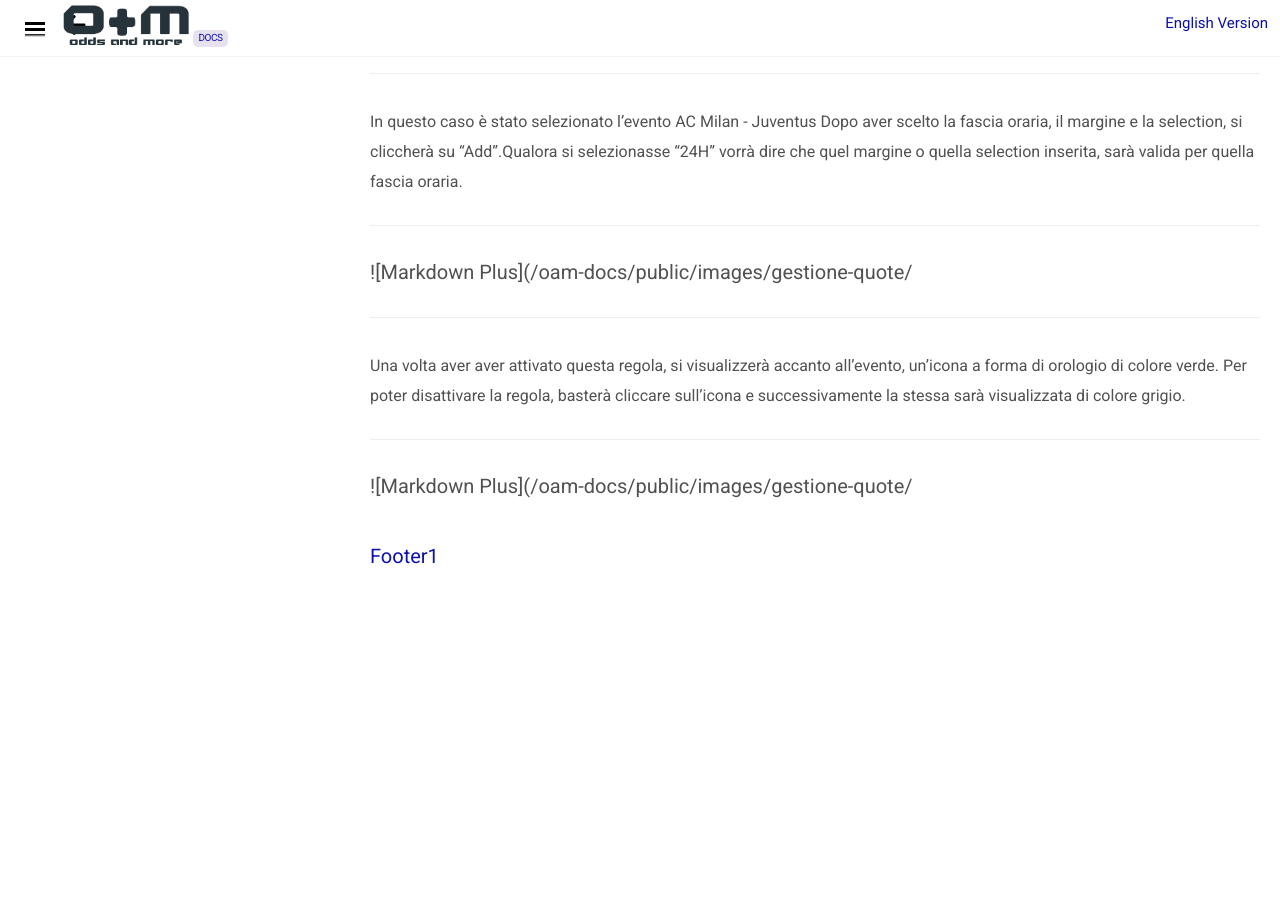
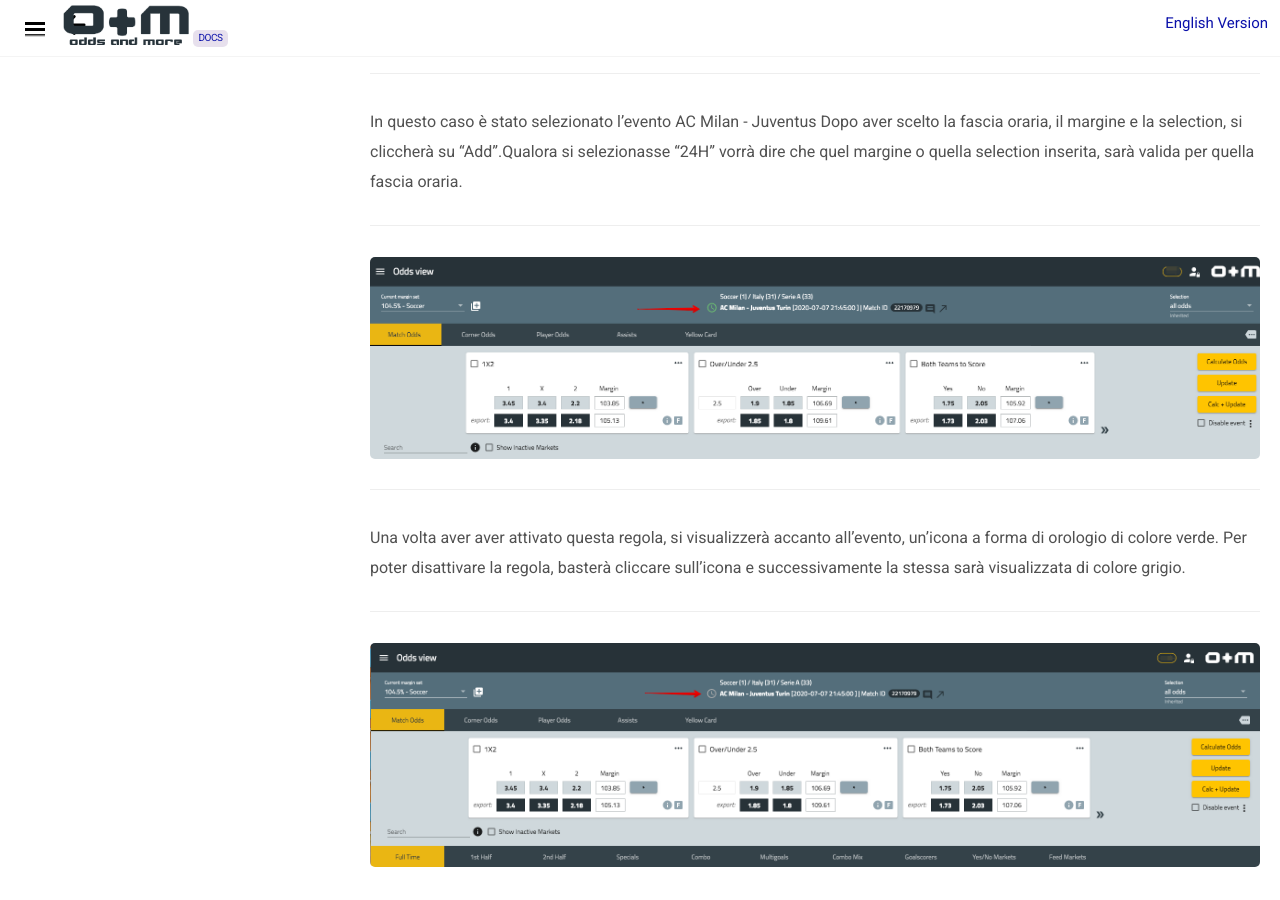
Before and after one commit to docsforodds/docs, a Jekyll site: the page built from docs/it/gestione-quote/selection-timeframe.md, in a window 1280 px wide and 900 px high, scrolled down 664 px. Built offline with Jekyll 4.4.1, drawn with Linux system fonts in a browser that asks for light colours; nearby versions of some CDN libraries; before the commit the page ends 1255 px from its top, so only the background shows below that.

Commit message:
added images

```diff
--- a/docs/it/gestione-quote/selection-timeframe.md
+++ b/docs/it/gestione-quote/selection-timeframe.md
@@ -23,7 +23,7 @@ Per accedere in questa sezione, occorre cliccare su Home -> Edit -> Marginset/Se
 
 ---
 
- ![Markdown Plus]({{site.baseurl}}/public/images/gestione-quote/
+ ![Markdown Plus]({{site.baseurl}}/public/images/gestione-quote/new-rule-added.png)
 
 ---
 
@@ -31,4 +31,4 @@ Per accedere in questa sezione, occorre cliccare su Home -> Edit -> Marginset/Se
 
  ---
 
-![Markdown Plus]({{site.baseurl}}/public/images/gestione-quote/
+![Markdown Plus]({{site.baseurl}}/public/images/gestione-quote/new-rule-added-two.png)
```
